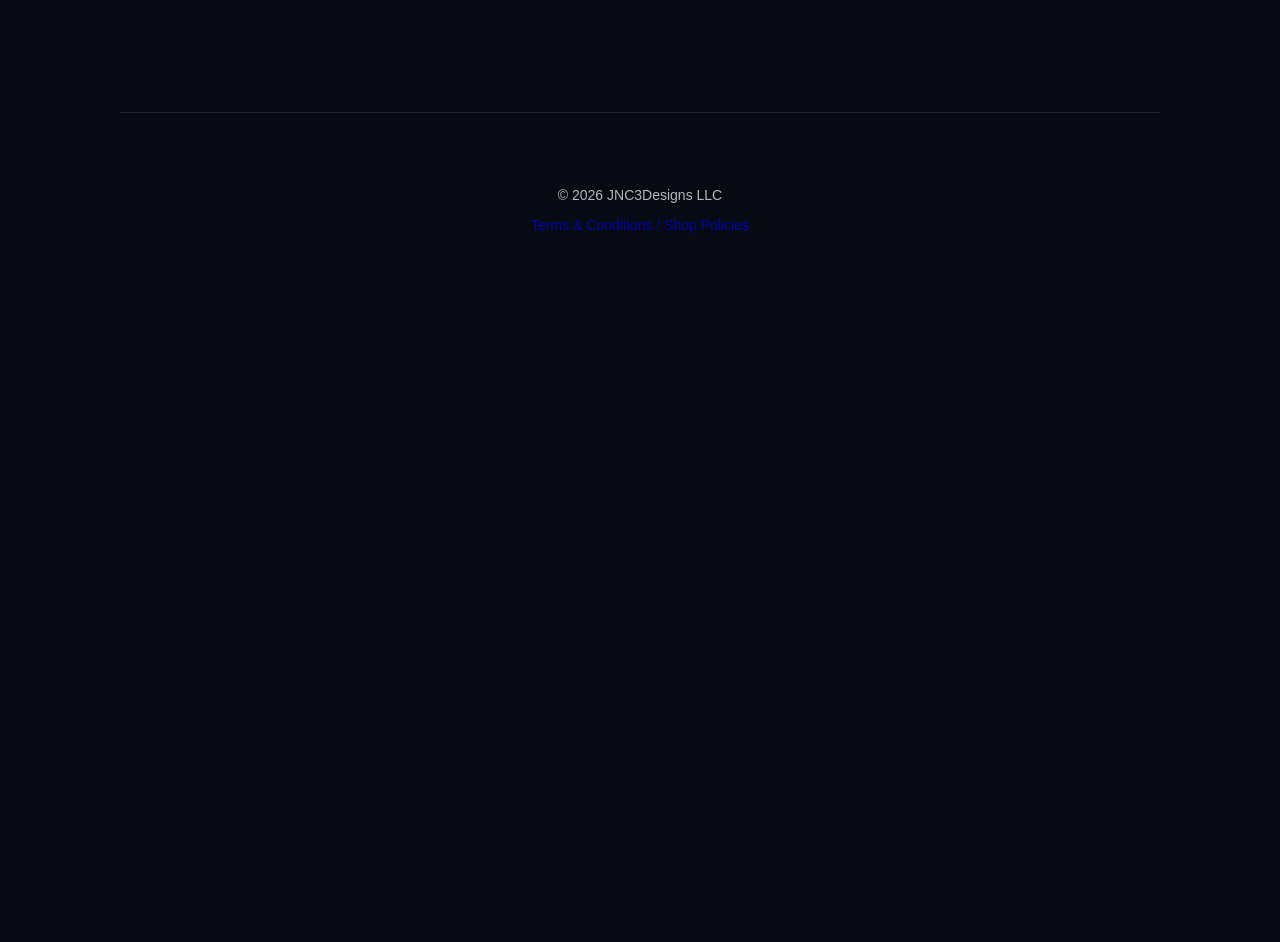
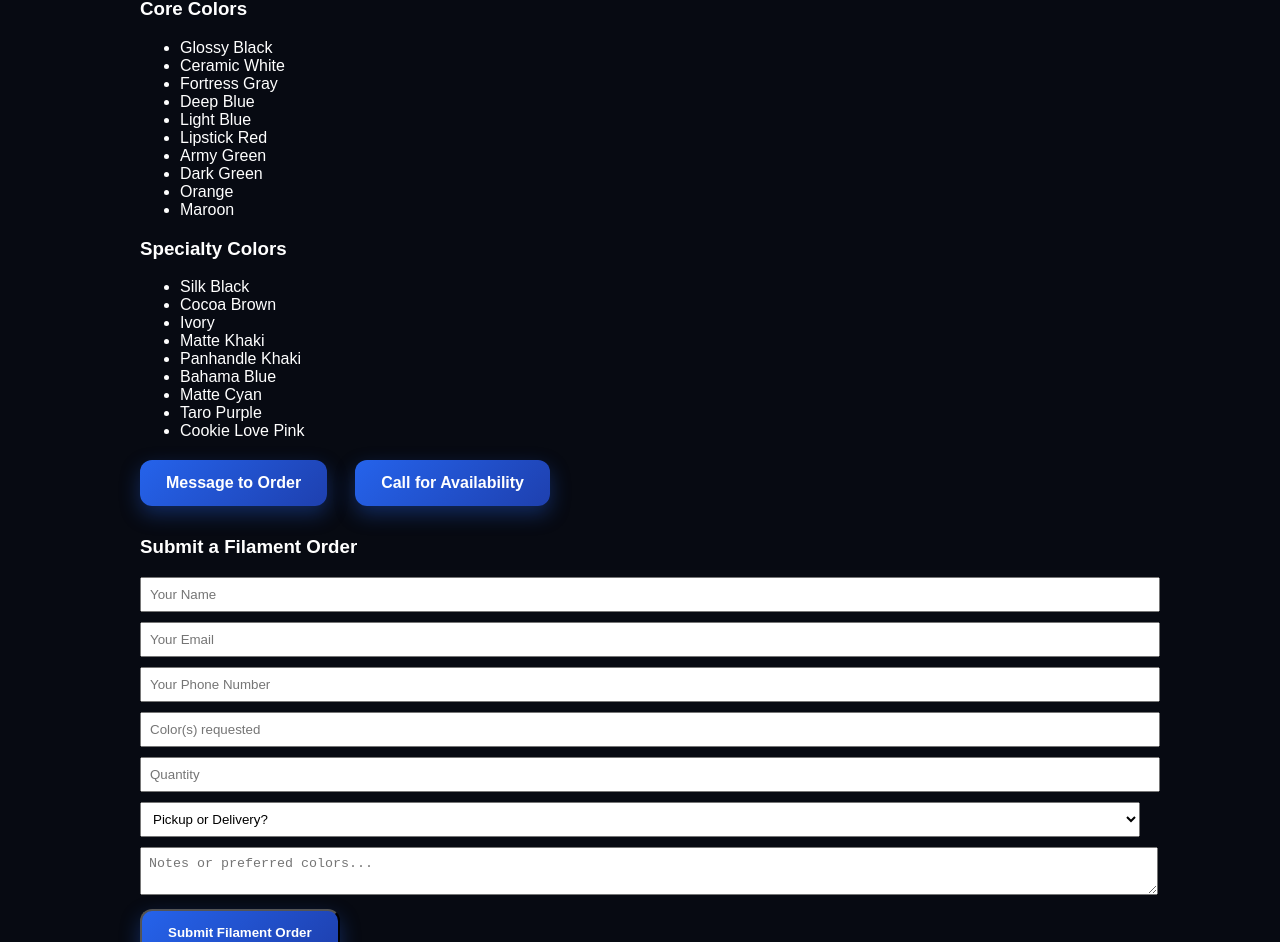
Before and after one commit to jnc3designs/jnc3designs-website, a Next.js app in the folder jnc3designs-premium/: page / in a window 1280 px wide. Shown: the part 4495-5437 px from the top of the page. Before the commit the page ends 4802 px from the top, so only its background shows below. Built offline with nearby package versions, Linux system fonts and the light colour scheme.

Commit message:
Update page.js

```diff
--- a/jnc3designs-premium/app/page.js
+++ b/jnc3designs-premium/app/page.js
@@ -248,6 +248,152 @@ export default function Home() {
 </p>
       </section>
 
+        <section className="section" id="filament">
+  <h2>ZYLtech Filament In Stock Locally</h2>
+
+  <p style={{ opacity: 0.8, maxWidth: "900px" }}>
+    JNC3Designs stocks ZYLtech PLA filament locally in Midland, TX for quick pickup.
+    No waiting on shipping. Message us for live availability or submit an order below.
+  </p>
+
+  <p style={{ marginTop: "10px", fontWeight: "600" }}>
+    1kg Spools • 1.75mm • $17.95 each • Bulk pricing available
+  </p>
+
+  <div className="filament-grid">
+    <div className="filament-card">
+      <h3>Core Colors</h3>
+      <ul className="filament-list">
+        <li>Glossy Black</li>
+        <li>Ceramic White</li>
+        <li>Fortress Gray</li>
+        <li>Deep Blue</li>
+        <li>Light Blue</li>
+        <li>Lipstick Red</li>
+        <li>Army Green</li>
+        <li>Dark Green</li>
+        <li>Orange</li>
+        <li>Maroon</li>
+      </ul>
+    </div>
+
+    <div className="filament-card">
+      <h3>Specialty Colors</h3>
+      <ul className="filament-list">
+        <li>Silk Black</li>
+        <li>Cocoa Brown</li>
+        <li>Ivory</li>
+        <li>Matte Khaki</li>
+        <li>Panhandle Khaki</li>
+        <li>Bahama Blue</li>
+        <li>Matte Cyan</li>
+        <li>Taro Purple</li>
+        <li>Cookie Love Pink</li>
+      </ul>
+    </div>
+  </div>
+
+  <div className="hero-buttons" style={{ marginTop: "20px" }}>
+    <a
+      href="https://www.facebook.com/profile.php?id=61579552738924"
+      target="_blank"
+      rel="noreferrer"
+      className="button-primary"
+    >
+      Message to Order
+    </a>
+
+    <a href="tel:4328940429" className="button-primary">
+      Call for Availability
+    </a>
+  </div>
+
+  <div style={{ marginTop: "30px" }}>
+    <h3>Submit a Filament Order</h3>
+
+    <form action="https://formspree.io/f/xykdwayl" method="POST">
+      <input type="hidden" name="_subject" value="New Filament Order - JNC3Designs" />
+
+      <div style={{ marginBottom: "10px" }}>
+        <input
+          type="text"
+          name="Name"
+          placeholder="Your Name"
+          required
+          style={{ padding: "8px", width: "100%" }}
+        />
+      </div>
+
+      <div style={{ marginBottom: "10px" }}>
+        <input
+          type="email"
+          name="Email"
+          placeholder="Your Email"
+          required
+          style={{ padding: "8px", width: "100%" }}
+        />
+      </div>
+
+      <div style={{ marginBottom: "10px" }}>
+        <input
+          type="text"
+          name="Phone"
+          placeholder="Your Phone Number"
+          style={{ padding: "8px", width: "100%" }}
+        />
+      </div>
+
+      <div style={{ marginBottom: "10px" }}>
+        <input
+          type="text"
+          name="Colors Requested"
+          placeholder="Color(s) requested"
+          required
+          style={{ padding: "8px", width: "100%" }}
+        />
+      </div>
+
+      <div style={{ marginBottom: "10px" }}>
+        <input
+          type="number"
+          name="Quantity"
+          placeholder="Quantity"
+          min="1"
+          required
+          style={{ padding: "8px", width: "100%" }}
+        />
+      </div>
+
+      <div style={{ marginBottom: "10px" }}>
+        <select
+          name="Order Type"
+          style={{ padding: "8px", width: "100%" }}
+          defaultValue=""
+          required
+        >
+          <option value="" disabled>
+            Pickup or Delivery?
+          </option>
+          <option value="Local Pickup">Local Pickup</option>
+          <option value="Local Delivery">Local Delivery</option>
+        </select>
+      </div>
+
+      <div style={{ marginBottom: "10px" }}>
+        <textarea
+          name="Notes"
+          placeholder="Notes or preferred colors..."
+          style={{ padding: "8px", width: "100%" }}
+        />
+      </div>
+
+      <button type="submit" className="button-primary">
+        Submit Filament Order
+      </button>
+    </form>
+  </div>
+</section>
+
       <section className="section">
         <h2>Contact</h2>
         <p>Email: jnc3designs@gmail.com</p>
```
